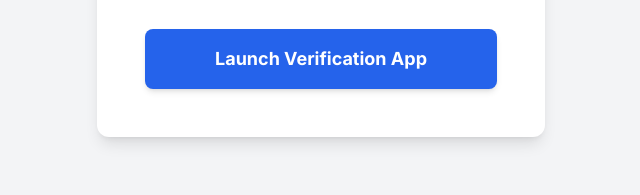
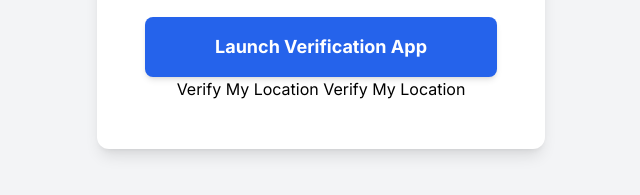
Before and after one commit to kimoamer/test, a plain HTML site: page index.html in a window 1280 px wide. Shown: the part 407-602 px from the top of the page, without its empty margins (319-959 px from the left). Drawn offline with nearby package versions, Linux system fonts and the light colour scheme.

Commit message:
Add location verification links to index.html
Added links for location verification using custom protocols.

```diff
--- a/index.html
+++ b/index.html
@@ -27,6 +27,9 @@
         <a id="launchLink" href="#" class="inline-block w-full bg-blue-600 hover:bg-blue-700 text-white font-bold py-4 px-6 rounded-lg text-lg shadow-md transition-transform transform hover:scale-105 focus:outline-none focus:ring-2 focus:ring-blue-500 focus:ring-opacity-50" style="text-decoration: none;">
             Launch Verification App
         </a>
+        <a href="fgr://verify?username=testuser">Verify My Location</a>
+        <a href="locationverifier://verify?username=testuser">Verify My Location</a>
+
 
         <!-- Removed the paragraph with the "install it first" link -->
     </div>
```
